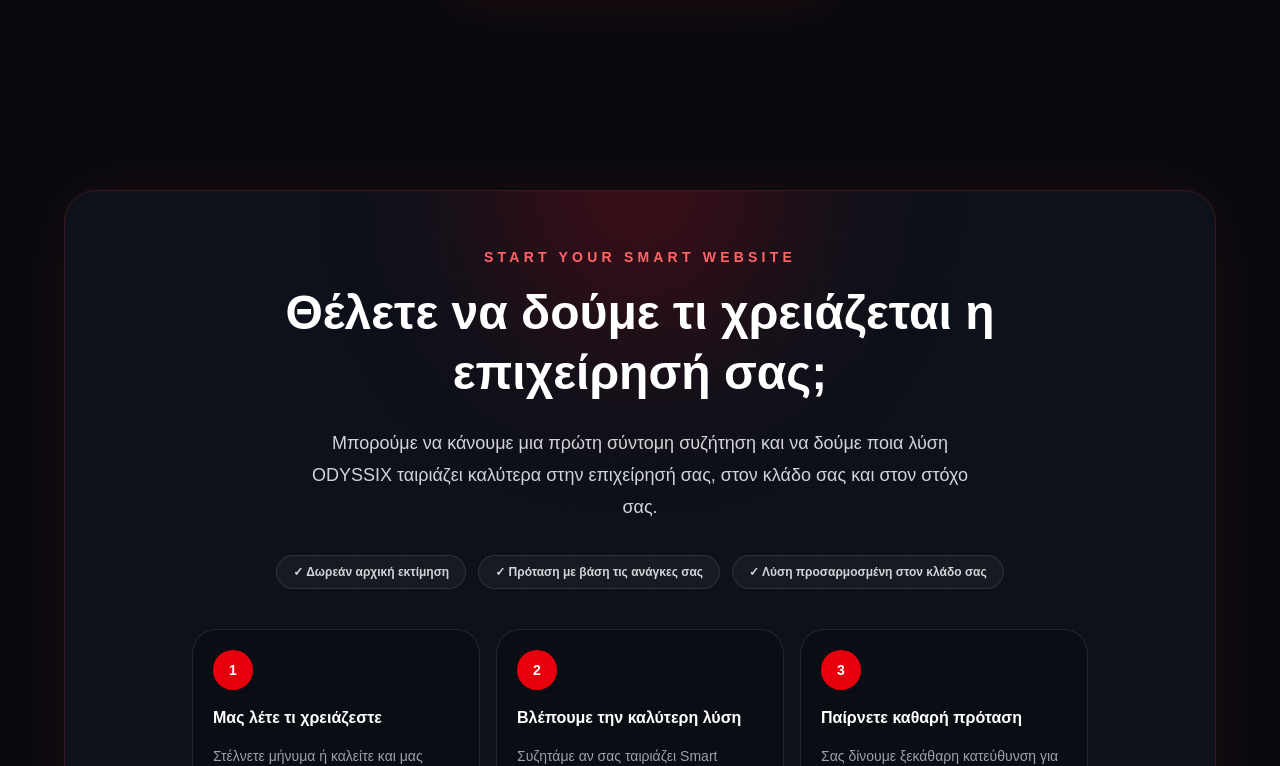
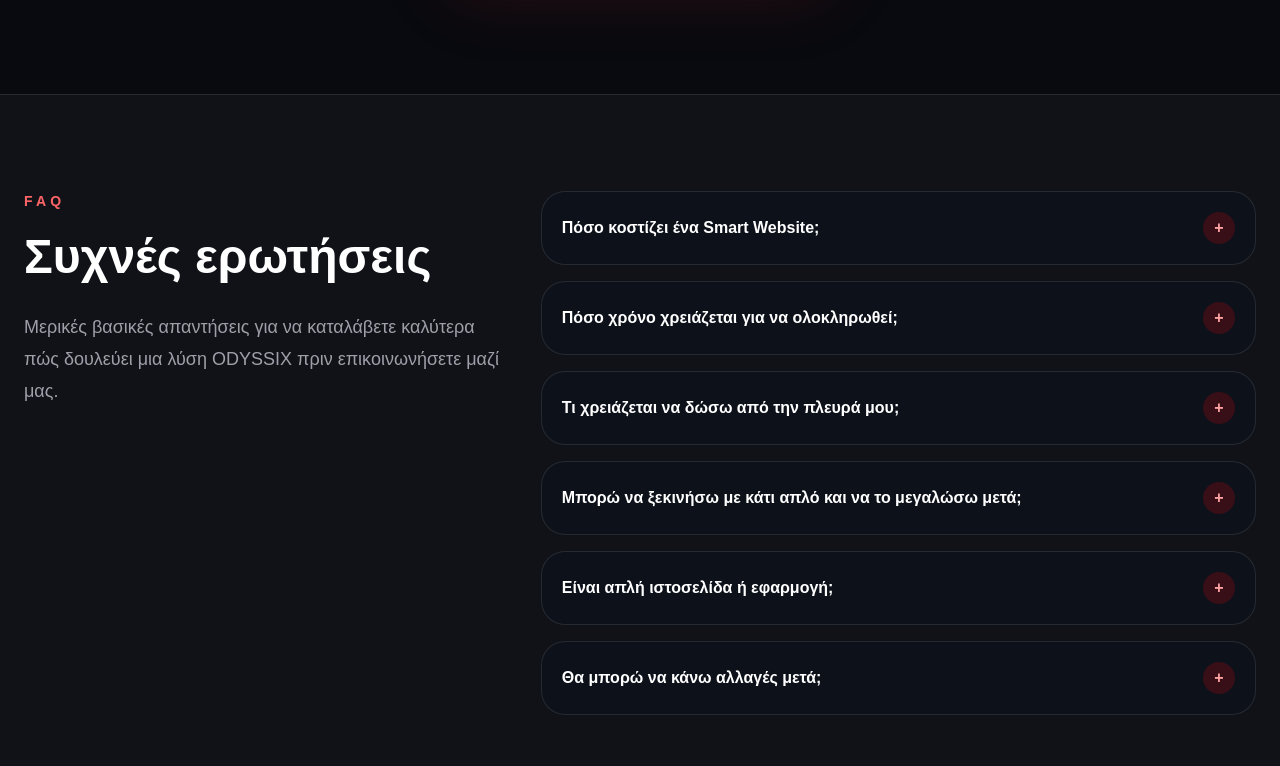
Before and after one commit to OdyssiX/odyssix-site, a Next.js app: page / in a window 1280 px wide. Shown: the part 9474-10240 px from the top of the page. Built offline with nearby package versions, Linux system fonts and the light colour scheme.

Commit message:
Add FAQ section

```diff
--- a/app/page.tsx
+++ b/app/page.tsx
@@ -1,3 +1,4 @@
+import FAQSection from "../components/FAQSection";
 import SolutionsSection from "../components/SolutionsSection";
 import Footer from "../components/Footer";
 import FinalCTASection from "../components/FinalCTASection";
@@ -50,6 +51,8 @@
 
       <PackagesSection />
 
+      <FAQSection />
+
       <FinalCTASection />
 
       <Footer />
--- /dev/null
+++ b/components/FAQSection.tsx
@@ -0,0 +1,77 @@
+const faqs = [
+  {
+    question: "Πόσο κοστίζει ένα Smart Website;",
+    answer:
+      "Το κόστος εξαρτάται από το μέγεθος της σελίδας, τις λειτουργίες, τον κλάδο και το επίπεδο προσαρμογής. Για αυτό ξεκινάμε πάντα με μια σύντομη συζήτηση και μετά δίνουμε καθαρή πρόταση.",
+  },
+  {
+    question: "Πόσο χρόνο χρειάζεται για να ολοκληρωθεί;",
+    answer:
+      "Ένα απλό smart website μπορεί να ξεκινήσει σχετικά γρήγορα, ενώ πιο ολοκληρωμένες λύσεις με περισσότερες λειτουργίες χρειάζονται περισσότερο χρόνο. Ο χρόνος εξαρτάται από το υλικό, τις σελίδες και τις λειτουργίες που θα μπουν.",
+  },
+  {
+    question: "Τι χρειάζεται να δώσω από την πλευρά μου;",
+    answer:
+      "Συνήθως χρειάζονται πληροφορίες για την επιχείρηση, υπηρεσίες, φωτογραφίες, στοιχεία επικοινωνίας, social links και ό,τι υλικό υπάρχει ήδη. Αν δεν υπάρχει υλικό, μπορούμε να σας καθοδηγήσουμε.",
+  },
+  {
+    question: "Μπορώ να ξεκινήσω με κάτι απλό και να το μεγαλώσω μετά;",
+    answer:
+      "Ναι. Αυτή είναι και η πιο σωστή προσέγγιση για πολλές επιχειρήσεις. Μπορείτε να ξεκινήσετε με μια βασική έκδοση και αργότερα να προστεθούν περισσότερες σελίδες, QR εργαλεία, φόρμες, demo flows ή mini app λειτουργίες.",
+  },
+  {
+    question: "Είναι απλή ιστοσελίδα ή εφαρμογή;",
+    answer:
+      "Είναι ιστοσελίδα με λογική εφαρμογής. Δηλαδή ανοίγει από browser, αλλά σχεδιάζεται ώστε να λειτουργεί πιο έξυπνα: με mobile εμπειρία, καθαρές ενέργειες, φόρμες, QR εργαλεία και οργανωμένη ροή αιτημάτων.",
+  },
+  {
+    question: "Θα μπορώ να κάνω αλλαγές μετά;",
+    answer:
+      "Ναι, μπορούν να γίνονται αλλαγές και βελτιώσεις μετά την παράδοση. Ανάλογα με τη λύση, μπορούμε να συμφωνήσουμε υποστήριξη, συντήρηση ή μελλοντικές προσθήκες.",
+  },
+];
+
+export default function FAQSection() {
+  return (
+    <section className="border-y border-white/10 bg-white/[0.03] px-5 py-20 md:px-6 md:py-24">
+      <div className="mx-auto max-w-7xl">
+        <div className="grid gap-10 lg:grid-cols-[0.8fr_1.2fr] lg:items-start">
+          <div>
+            <p className="text-sm font-semibold uppercase tracking-[0.3em] text-red-400">
+              FAQ
+            </p>
+
+            <h2 className="mt-4 text-3xl font-bold leading-tight md:text-5xl">
+              Συχνές ερωτήσεις
+            </h2>
+
+            <p className="mt-6 text-lg leading-8 text-zinc-400">
+              Μερικές βασικές απαντήσεις για να καταλάβετε καλύτερα πώς
+              δουλεύει μια λύση ODYSSIX πριν επικοινωνήσετε μαζί μας.
+            </p>
+          </div>
+
+          <div className="grid gap-4">
+            {faqs.map((faq) => (
+              <details
+                key={faq.question}
+                className="group rounded-3xl border border-white/10 bg-[#0D111A] p-5 transition hover:border-red-500/40"
+              >
+                <summary className="flex cursor-pointer list-none items-center justify-between gap-5 text-left text-base font-bold text-white [&::-webkit-details-marker]:hidden">
+                  <span>{faq.question}</span>
+                  <span className="flex h-8 w-8 shrink-0 items-center justify-center rounded-full bg-red-600/20 text-red-300 transition group-open:rotate-45">
+                    +
+                  </span>
+                </summary>
+
+                <p className="mt-4 text-sm leading-7 text-zinc-400">
+                  {faq.answer}
+                </p>
+              </details>
+            ))}
+          </div>
+        </div>
+      </div>
+    </section>
+  );
+}
```
